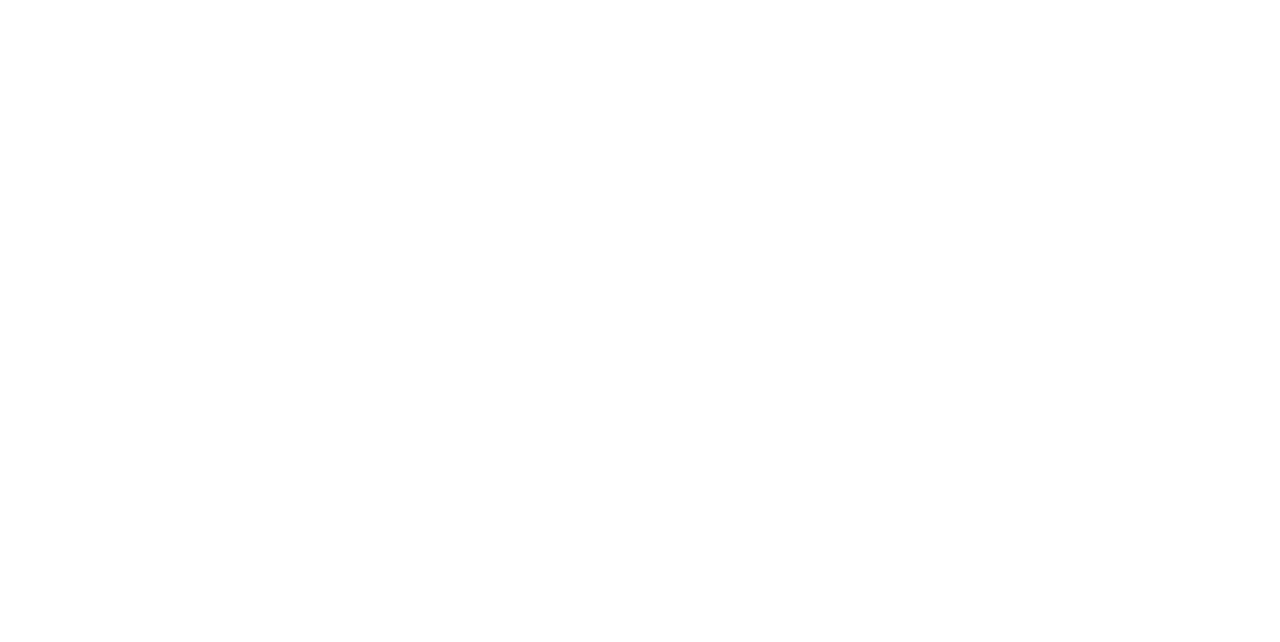
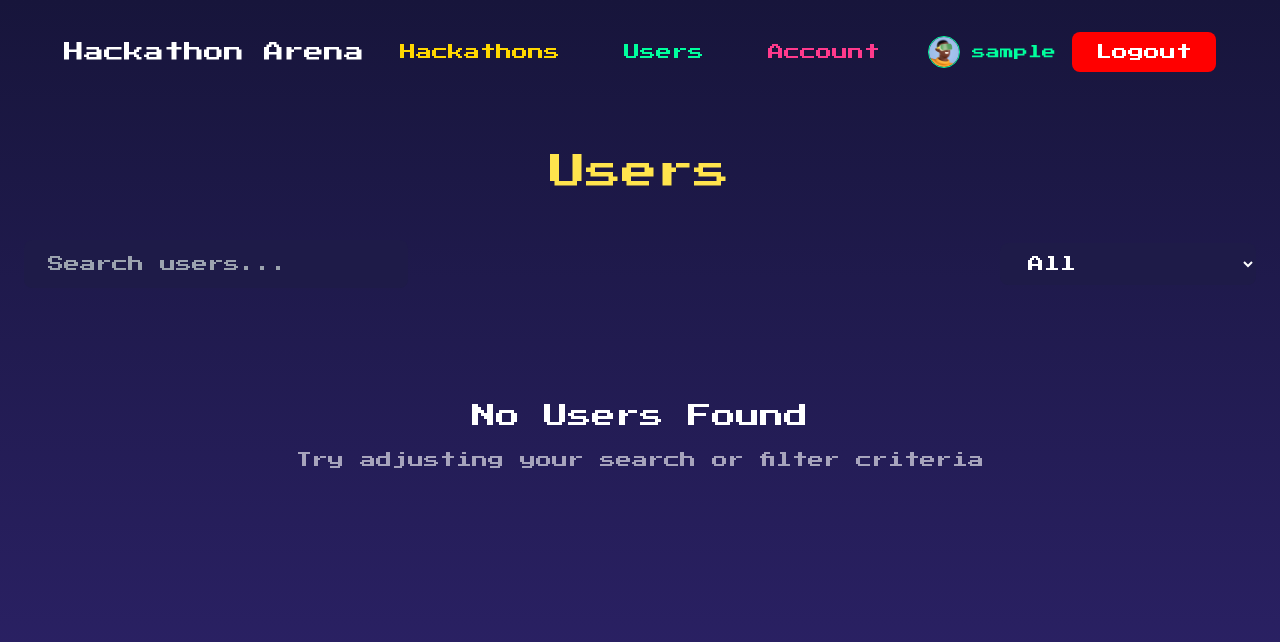
Before and after one commit to StefanTrajkovskii/Srekja-Hackathon, a React (Create React App) app: page /users in a window 1280 px wide. Before the commit this address had no page. Shown: the top 642 px of the page. Built offline with nearby package versions, Linux system fonts and the light colour scheme; sample sign-in values are in the browser's storage; a web font is replaced by a local one.

Commit message:
created users paga

```diff
--- a/package.json
+++ b/package.json
@@ -3,6 +3,9 @@
   "version": "0.1.0",
   "private": true,
   "dependencies": {
+    "@emotion/react": "^11.14.0",
+    "@emotion/styled": "^11.14.0",
+    "@mui/material": "^6.3.0",
     "@testing-library/jest-dom": "^5.17.0",
     "@testing-library/react": "^13.4.0",
     "@testing-library/user-event": "^13.5.0",
--- a/src/index.js
+++ b/src/index.js
@@ -10,6 +10,7 @@
 import Account from './pages/Account';
 import Admin from './pages/Admin';
 import Hackathons from './pages/Hackathons';
+import Users from './pages/Users';
 
 const root = ReactDOM.createRoot(document.getElementById('root'));
 root.render(
@@ -20,6 +21,7 @@
         <Route path="/login" element={<Login />} />
         <Route path="/register" element={<Register />} />
         <Route path="/user" element={<UserDetails />} />
+        <Route path="/users" element={<Users />} />
         <Route path="/hackathon" element={<HackathonDetails />} />
         <Route path="/account" element={<Account />} />
         <Route path="/admin" element={<Admin />} />
--- /dev/null
+++ b/src/pages/Users.jsx
@@ -0,0 +1,208 @@
+import React, { useState, useEffect } from 'react';
+import { useNavigate } from 'react-router-dom';
+import { getCurrentUser, logoutUser } from '../utils/auth';
+import userAvatar from '../assets/users_avatar.png';
+
+function Users() {
+  const navigate = useNavigate();
+  const [currentUser, setCurrentUser] = useState(null);
+  const [isLoggedIn, setIsLoggedIn] = useState(false);
+  const [users, setUsers] = useState([]);
+  const [searchTerm, setSearchTerm] = useState('');
+  const [selectedSkill, setSelectedSkill] = useState('All');
+  const [skills, setSkills] = useState(['All']);
+
+  useEffect(() => {
+    const user = getCurrentUser();
+    setIsLoggedIn(!!user);
+    setCurrentUser(user);
+    loadUsers();
+  }, []);
+
+  const loadUsers = () => {
+    let allUsers = JSON.parse(localStorage.getItem('users')) || [];
+    console.log('All users from localStorage:', allUsers);
+
+    const currentUserEmail = getCurrentUser()?.email;
+    const processedUsers = allUsers
+      .filter(user => user.email !== currentUserEmail)
+      .map(user => ({
+        ...user,
+        username: user.username || 'Anonymous',
+        skills: Array.isArray(user.skills) ? user.skills : ['Web Developer'],
+        fullName: user.fullName || '',
+        profilePicture: user.profilePicture || null
+      }));
+
+    // Extract unique skills
+    const uniqueSkills = new Set(['All']);
+    processedUsers.forEach(user => {
+      user.skills.forEach(skill => uniqueSkills.add(skill));
+    });
+    setSkills(Array.from(uniqueSkills));
+    setUsers(processedUsers);
+  };
+
+  const getStats = (userEmail) => {
+    const hackathons = JSON.parse(localStorage.getItem('hackathons')) || [];
+    const participated = hackathons.filter(h => h.participants?.some(p => p.email === userEmail)).length;
+    const wins = hackathons.filter(h => h.participants?.[0]?.email === userEmail).length;
+    return { participated, wins };
+  };
+
+  const handleLogout = () => {
+    logoutUser();
+    setIsLoggedIn(false);
+    setCurrentUser(null);
+    navigate('/');
+  };
+
+  const filteredUsers = users.filter(user => {
+    const matchesSearch = user.username.toLowerCase().includes(searchTerm.toLowerCase()) ||
+                         user.fullName.toLowerCase().includes(searchTerm.toLowerCase());
+    const matchesSkill = selectedSkill === 'All' || user.skills.includes(selectedSkill);
+    return matchesSearch && matchesSkill;
+  });
+
+  return (
+    <div className="bg-gradient-to-b from-[#17153B] to-[#2E236C] min-h-screen text-white font-['Press_Start_2P']">
+      <header className="flex justify-between items-center px-16 py-8">
+        <div className="text-xl text-white cursor-pointer whitespace-nowrap font-['Press_Start_2P']" onClick={() => navigate('/')}>
+          Hackathon Arena
+        </div>
+        <nav className="flex gap-8 items-center">
+          {isLoggedIn ? (
+            <>
+              <button
+                onClick={() => navigate('/hackathons')}
+                className="font-['Press_Start_2P'] text-[#FFD700] hover:text-[#FFE44D] transition-colors px-4 py-2 rounded-lg hover:bg-[#17153B]"
+              >
+                Hackathons
+              </button>
+              <button
+                onClick={() => navigate('/users')}
+                className="font-['Press_Start_2P'] text-[#00FF9D] hover:text-[#33FEB1] transition-colors px-4 py-2 rounded-lg hover:bg-[#17153B]"
+              >
+                Users
+              </button>
+              <button
+                onClick={() => navigate('/account')}
+                className="font-['Press_Start_2P'] text-[#FF3A8C] hover:text-[#FF3AFF] transition-colors px-4 py-2 rounded-lg hover:bg-[#17153B]"
+              >
+                Account
+              </button>
+              <div className="flex gap-4 items-center">
+                <div className="flex gap-3 items-center">
+                  <img
+                    src={currentUser?.profilePicture || userAvatar}
+                    alt="Profile"
+                    className="w-8 h-8 rounded-full border border-[#00FF9D] object-cover cursor-pointer hover:border-2 transition-all duration-200"
+                    onClick={() => navigate('/account')}
+                  />
+                  <span className="font-['Press_Start_2P'] text-[#00FF9D] text-sm">
+                    {currentUser?.username}{currentUser?.username === 'stif' ? ' (admin)' : ''}
+                  </span>
+                </div>
+                <button
+                  onClick={handleLogout}
+                  className="font-['Press_Start_2P'] text-white bg-[#FF0000] hover:bg-[#FF3333] transition-colors px-6 py-2 rounded-lg hover:scale-105 transform duration-200"
+                >
+                  Logout
+                </button>
+              </div>
+            </>
+          ) : (
+            <>
+              <button
+                onClick={() => navigate('/login')}
+                className="font-['Press_Start_2P'] text-white bg-[#4A3AFF] hover:bg-[#7C3AFF] transition-colors px-6 py-2 rounded-lg hover:scale-105 transform duration-200"
+              >
+                Login
+              </button>
+            </>
+          )}
+        </nav>
+      </header>
+
+      <main className="container mx-auto px-6 py-12">
+        <h1 className="text-4xl text-center mb-12 text-[#FFE44D]">Users</h1>
+
+        <div className="flex flex-col md:flex-row gap-6 justify-between items-center mb-12">
+          <input
+            type="text"
+            placeholder="Search users..."
+            value={searchTerm}
+            onChange={(e) => setSearchTerm(e.target.value)}
+            className="bg-[#1E1B48] text-white px-6 py-3 rounded-lg w-full md:w-96 focus:outline-none focus:ring-2 focus:ring-[#00FF9D] transition-all"
+          />
+          <select
+            value={selectedSkill}
+            onChange={(e) => setSelectedSkill(e.target.value)}
+            className="bg-[#1E1B48] text-white px-6 py-3 rounded-lg w-full md:w-64 focus:outline-none focus:ring-2 focus:ring-[#00FF9D] transition-all"
+          >
+            {skills.map(skill => (
+              <option key={skill} value={skill}>{skill}</option>
+            ))}
+          </select>
+        </div>
+
+        <div className="grid grid-cols-1 md:grid-cols-2 lg:grid-cols-3 gap-8">
+          {filteredUsers.length === 0 ? (
+            <div className="col-span-3 text-center py-16">
+              <h2 className="text-2xl mb-4">No Users Found</h2>
+              <p className="text-white/60">Try adjusting your search or filter criteria</p>
+            </div>
+          ) : (
+            filteredUsers.map(user => {
+              const { participated, wins } = getStats(user.email);
+              return (
+                <div
+                  key={user.email}
+                  className="bg-[#1E1B48] rounded-xl p-8 flex flex-col items-center transform hover:scale-105 transition-all duration-300 hover:shadow-lg hover:shadow-[#00FF9D]/20"
+                >
+                  <img
+                    src={user.profilePicture || userAvatar}
+                    alt={user.username}
+                    className="w-24 h-24 rounded-full mb-6 border-2 border-[#00FF9D] object-cover"
+                  />
+                  <h3 className="text-xl mb-2 text-[#00FF9D]">{user.username}</h3>
+                  {user.fullName && (
+                    <p className="text-white/60 mb-4">{user.fullName}</p>
+                  )}
+                  <div className="flex gap-8 mb-6">
+                    <div className="text-center">
+                      <p className="text-2xl text-[#00FF9D]">{participated}</p>
+                      <p className="text-white/60 text-xs mt-1">Participated</p>
+                    </div>
+                    <div className="text-center">
+                      <p className="text-2xl text-[#FFE44D]">{wins}</p>
+                      <p className="text-white/60 text-xs mt-1">Wins</p>
+                    </div>
+                  </div>
+                  <div className="flex flex-wrap gap-2 justify-center mb-6">
+                    {user.skills.map((skill, index) => (
+                      <span
+                        key={index}
+                        className="bg-[#2D236B] text-white/80 px-4 py-1 rounded-full text-xs"
+                      >
+                        {skill}
+                      </span>
+                    ))}
+                  </div>
+                  <button
+                    onClick={() => navigate(`/user/${user.username}`)}
+                    className="bg-[#00FF9D] text-[#17153B] px-8 py-3 rounded-lg hover:bg-[#33FEB1] transition-colors w-full text-center"
+                  >
+                    View Profile
+                  </button>
+                </div>
+              );
+            })
+          )}
+        </div>
+      </main>
+    </div>
+  );
+}
+
+export default Users;
```
Also changed, not shown: 1 other file (tests, documents, lock files or other folders).
